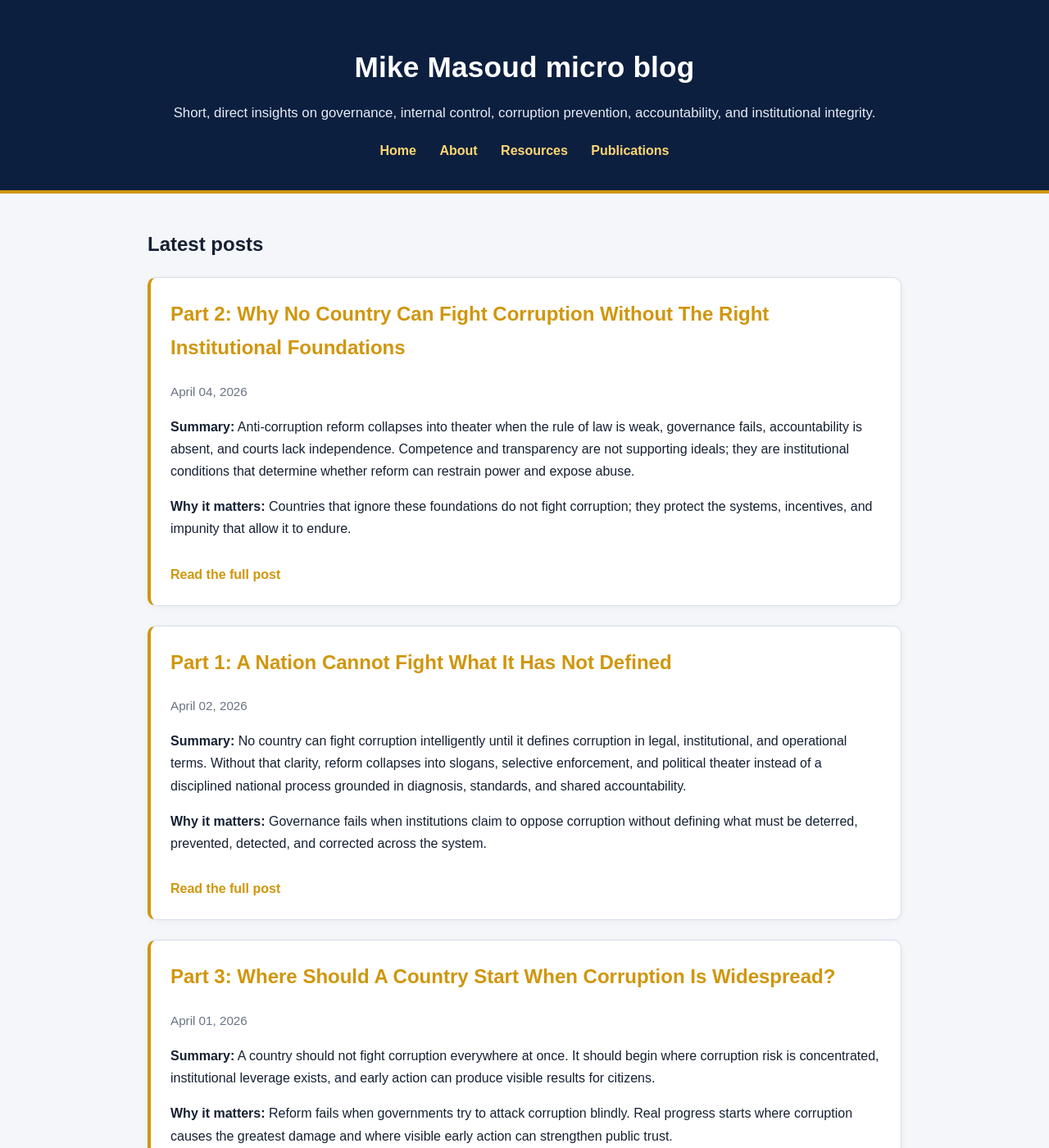
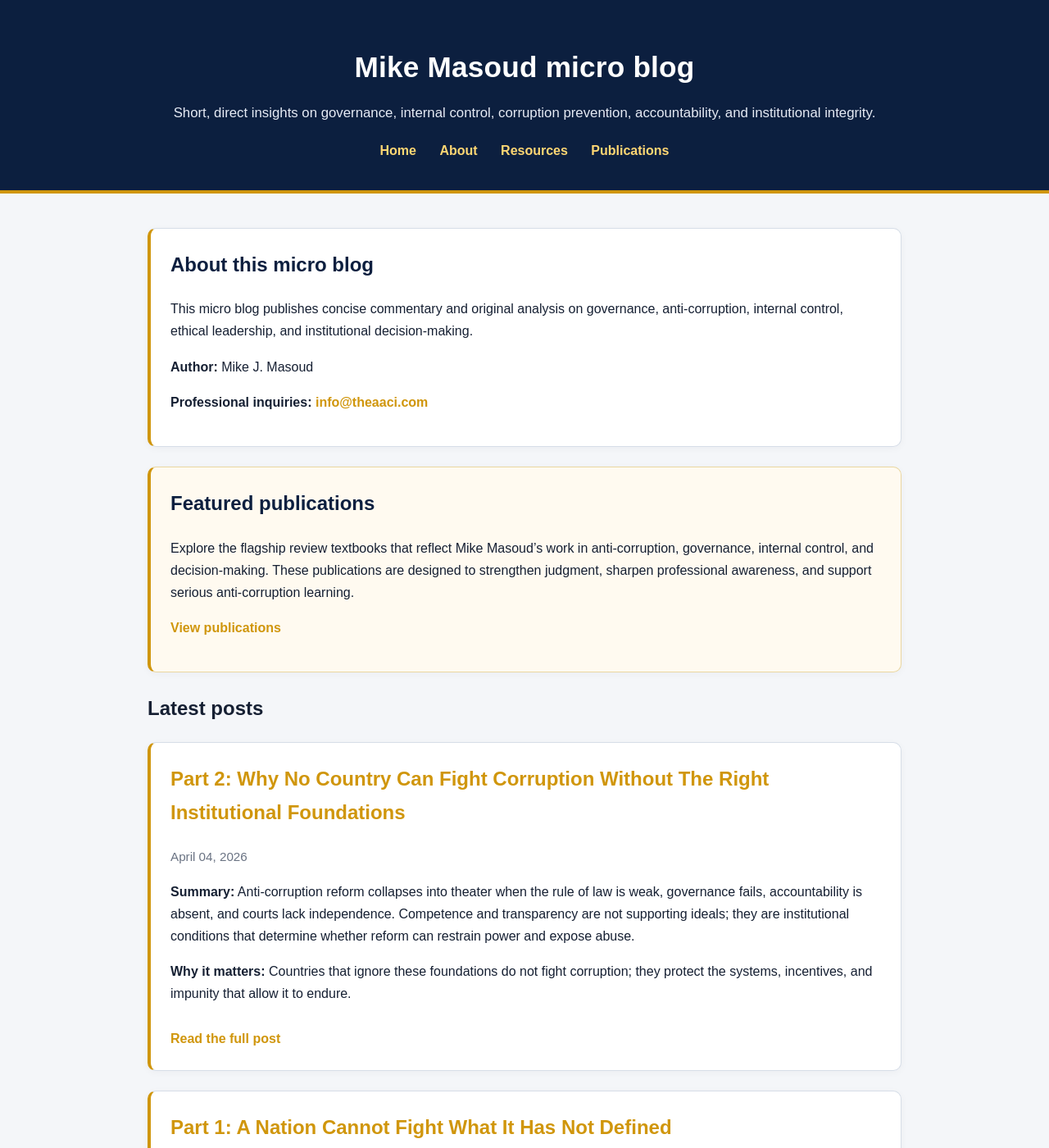
Before and after one commit to mikemasoud/microblog, a Jekyll site: the page built from index.md, in a window 1280 px wide and 1400 px high. Shown: the whole window at 82% size. Built offline with Jekyll 4.4.1, drawn with Linux system fonts in a browser that asks for light colours; some of the changed text lies outside the part shown.

Commit message:
Update index.md

```diff
--- a/index.md
+++ b/index.md
@@ -2,6 +2,19 @@
 layout: default
 title: Home
 ---
+
+<div class="about">
+  <h2>About this micro blog</h2>
+  <p>This micro blog publishes concise commentary and original analysis on governance, anti-corruption, internal control, ethical leadership, and institutional decision-making.</p>
+  <p><strong>Author:</strong> Mike J. Masoud</p>
+  <p><strong>Professional inquiries:</strong> <a href="mailto:info@theaaci.com">info@theaaci.com</a></p>
+</div>
+
+<div class="explore-more">
+  <h2>Featured publications</h2>
+  <p>Explore the flagship review textbooks that reflect Mike Masoud’s work in anti-corruption, governance, internal control, and decision-making. These publications are designed to strengthen judgment, sharpen professional awareness, and support serious anti-corruption learning.</p>
+  <p><a href="/publications/">View publications</a></p>
+</div>
 
 ## Latest posts
 
@@ -15,13 +28,6 @@ title: Home
 </div>
 {% endfor %}
 
-<div class="about">
-  <h2>About this micro blog</h2>
-  <p>This micro blog publishes concise commentary and original analysis on governance, anti-corruption, internal control, ethical leadership, and institutional decision-making.</p>
-  <p><strong>Author:</strong> Mike J. Masoud</p>
-  <p><strong>Professional inquiries:</strong> <a href="mailto:info@theaaci.com">info@theaaci.com</a></p>
-</div>
-
 <div class="explore-more">
   <h2>Explore more</h2>
   <p>Readers interested in additional analysis, commentary, and practical engagement can also explore the following:</p>
```
